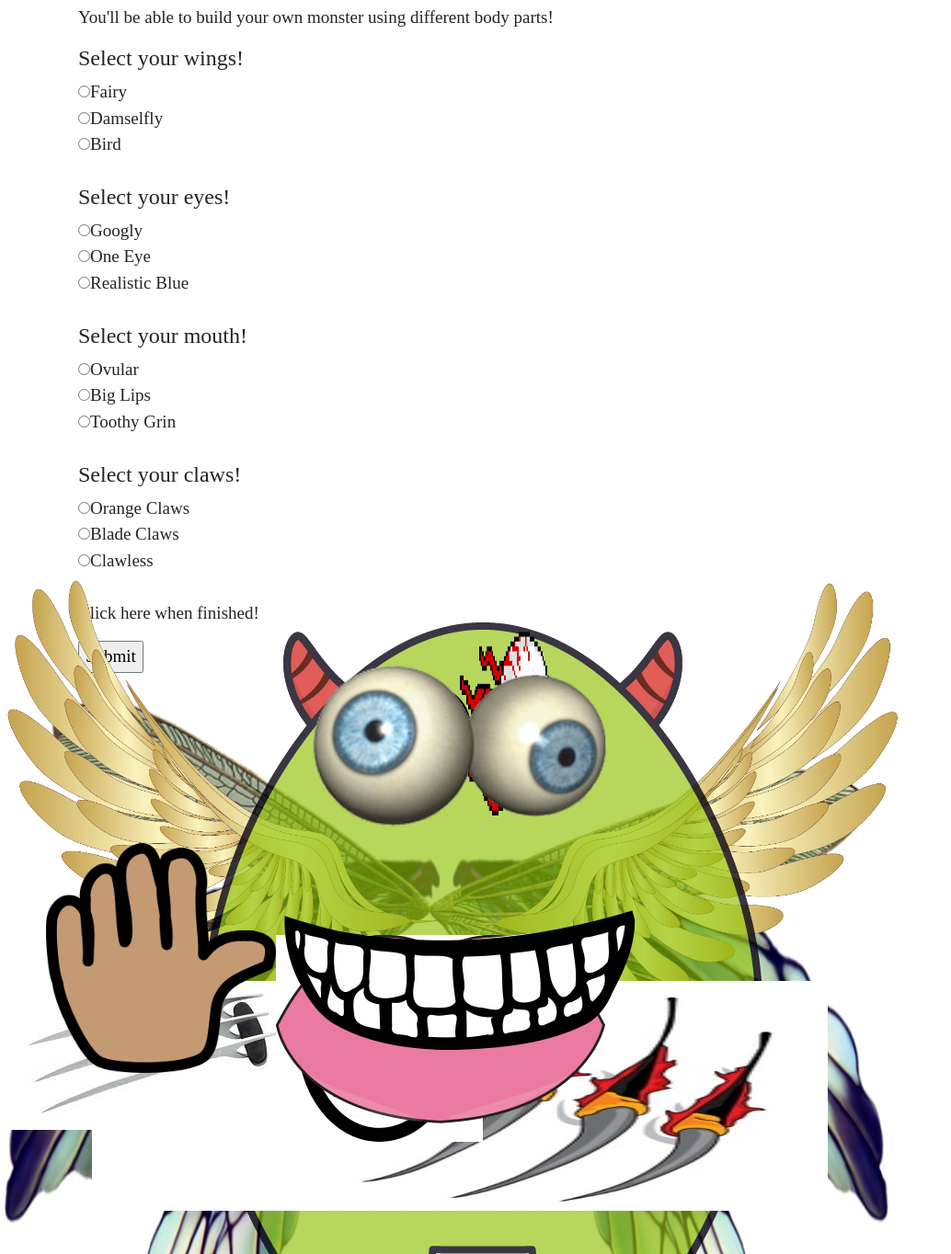
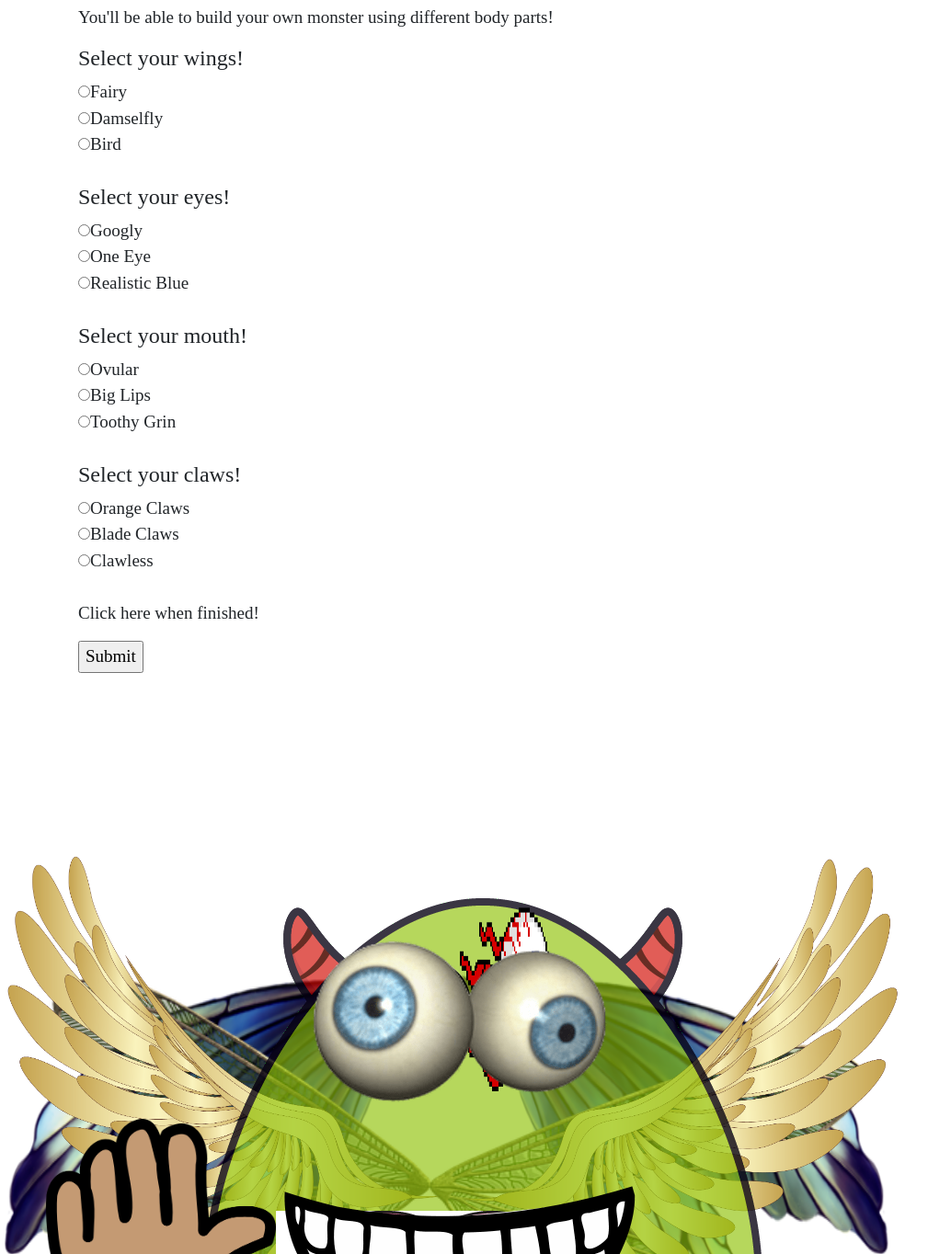
Before and after one commit to M00nDrag0n/Team-Project, a plain HTML site: page index.html in a window 1280 px wide. Shown: the part 183-1547 px from the top of the page at 92% size, without its empty margins (0-1034 px from the left). Drawn offline with nearby package versions, Linux system fonts and the light colour scheme.

Commit message:
Add files via upload

```diff
--- a/css/styles.css
+++ b/css/styles.css
@@ -13,22 +13,6 @@ h2 {
   text-align: center;
 }
 
-#wings {
-
-
-}
-
-
-
-#arms {
-
-}
-
-
-
-#legs {
-
-}
 
 
 
@@ -36,21 +20,21 @@ h2 {
  text-align: center;
  text: solid;
  position: absolute;
- top: 800px;
+ top: 1100px;
  z-index: 2;
 }
 
 #wings1 {
 
   position: absolute;
-  top: 800px;
+  top: 1000px;
   right:100px;
   left: -70px;
   z-index: 1;
 }
 
 #wings1 img {
- height: 1300px;
+ height: 1000px;
  width: 1100px;
 
 }
@@ -58,7 +42,7 @@ h2 {
 #wings2 {
   text-align: center;
   position: absolute;
-  top: 900px;
+  top: 1200px;
   left: -5px;
   z-index: 1;
 }
@@ -71,7 +55,7 @@ h2 {
 #wings3 {
   text-align: center;
   position: absolute;
-  top: 800px;
+  top: 1100px;
   left: -10px;
   z-index: 1;
 }
@@ -86,7 +70,7 @@ h2 {
 #eyes1 {
 
  position: absolute;
-  top: 900px;
+  top: 1200px;
   left: 400px;
   z-index: 3;
 }
@@ -94,7 +78,7 @@ h2 {
 #eyes2 {
 
   position: absolute;
-  top: 870px;
+  top: 1170px;
   left: 500px;
   z-index: 3;
 }
@@ -108,7 +92,7 @@ h2 {
 
 #eyes3 {
   position: absolute;
-  top: 800px;
+  top: 1100px;
   left: 300px;
   z-index: 3;
 
@@ -116,27 +100,27 @@ h2 {
 
 #mouth1 {
   position: absolute;
-  top: 1200px;
+  top: 1500px;
   left: 300px;
   z-index: 5;
 }
 
 #mouth2 {
   position: absolute;
-  top: 1200px;
+  top: 1500px;
   left: 300px;
   z-index: 5;
 }
 
 #mouth3 {
   position: absolute;
-  top: 1000px;
+  top: 1300px;
   left: 300px;
   z-index: 5;
 }
 #claws1 {
   position: absolute;
-  top: 1250px;
+  top: 1550px;
   left: 100px;
   z-index: 3;
 }
@@ -149,14 +133,14 @@ width: 800px;
 
 #claws2 {
     position: absolute;
-    top: 1250px;
+    top: 1550px;
     left: 10px;
     z-index: 3;
   }
 
 #claws3 {
       position: absolute;
-      top: 1100px;
+      top: 1400px;
       left: 50px;
       z-index: 3;
     }
```
